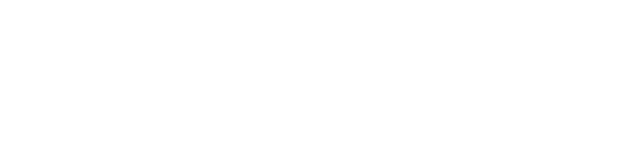
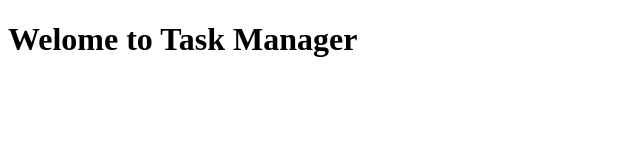
Before and after one commit to BreeTafe007/bk_scripting_pt7, a plain HTML site: page index.html in a window 1280 px wide. Shown: the whole page, without its empty margins (0-640 px from the left). Drawn offline with Linux system fonts and the light colour scheme.

Commit message:
Added h1 title to homepage(index.html)

```diff
--- a/index.html
+++ b/index.html
@@ -7,6 +7,7 @@
     <title>Home | Task Manager | Gelos Enterprises</title>
     <link rel="stylesheet" href="css/styles.css">
 </head>
+<h1>Welome to Task Manager</h1>
 
 <body>
 
```
